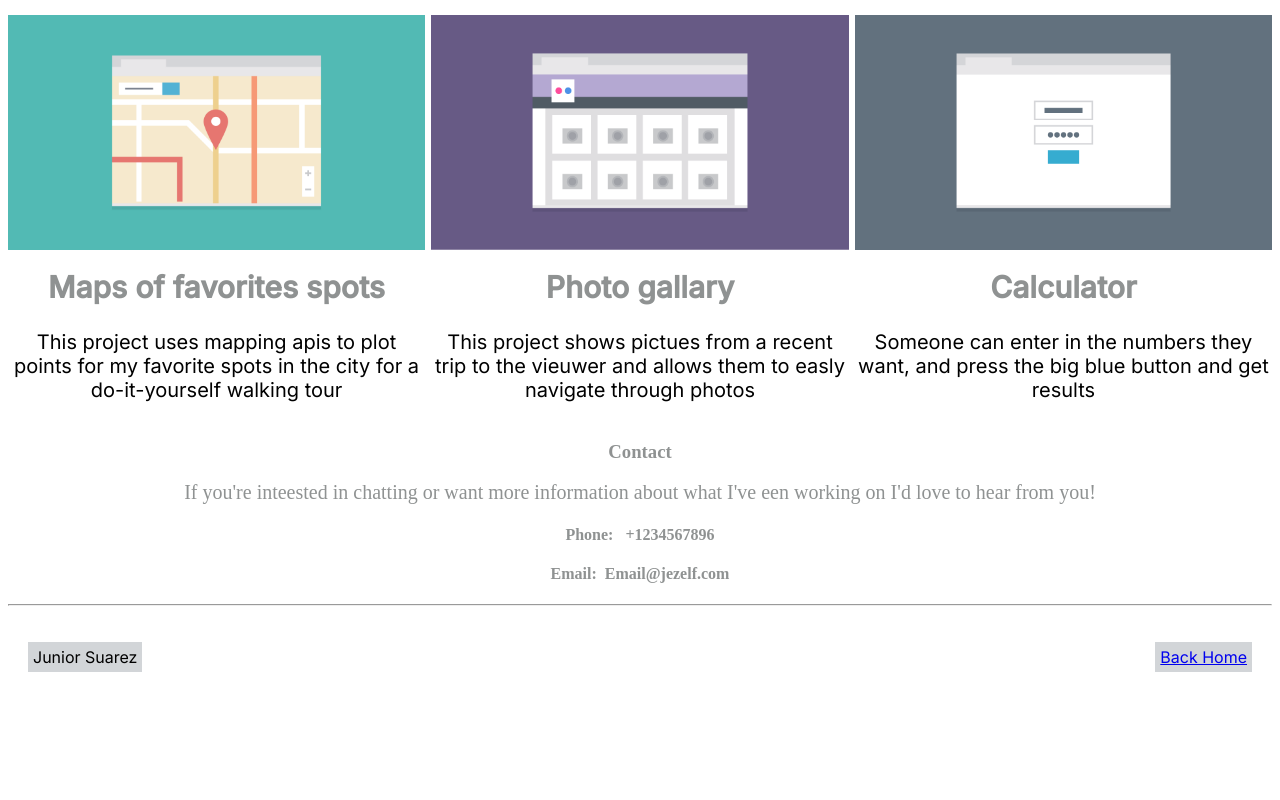
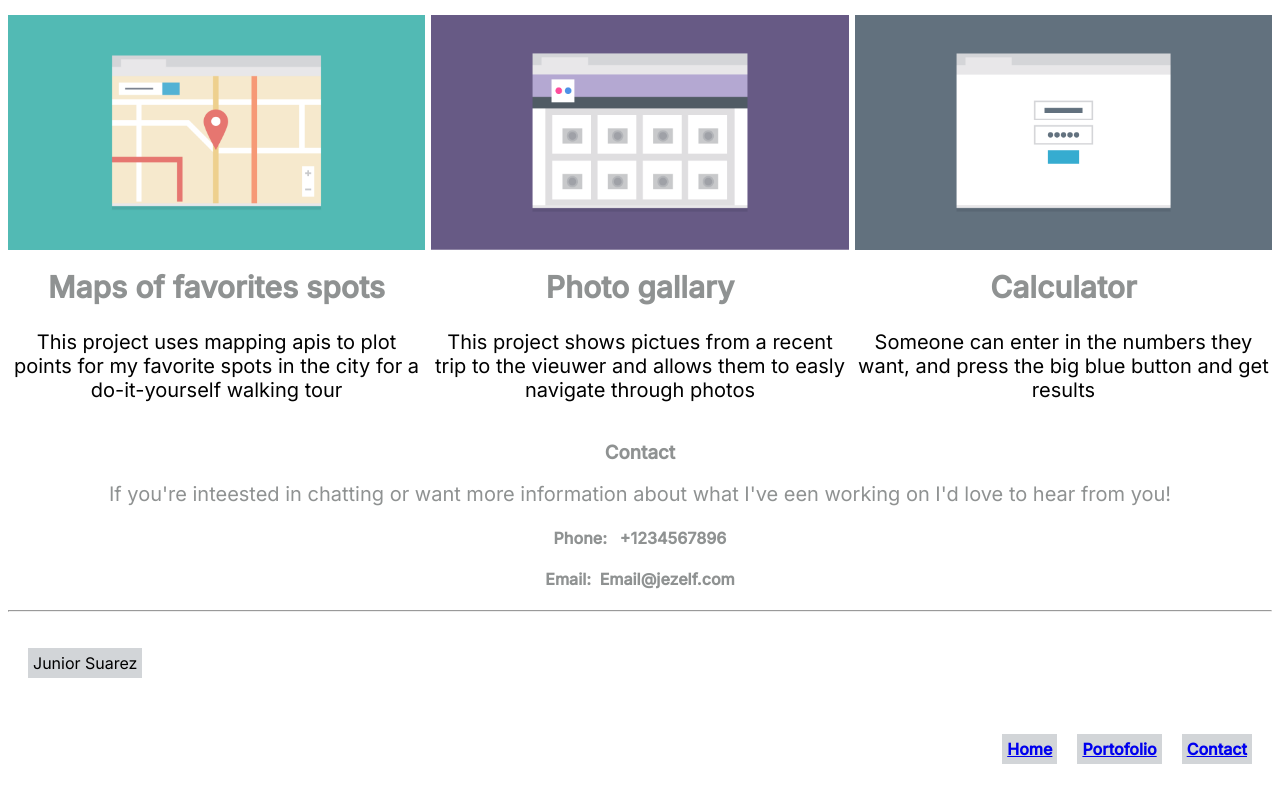
Before and after one commit to JuniorASP/responsive-layout-site, a plain HTML site: page index.html in a window 1280 px wide. Shown: the part 832-1632 px from the top of the page. Before the commit the page ends 1540 px from the top, so only its background shows below. Drawn offline with Linux system fonts and the light colour scheme.

Commit message:
responsive-layout-site

```diff
--- a/Css/styles.css
+++ b/Css/styles.css
@@ -1,5 +1,9 @@
 *{
 box-sizing: border-box;
+}
+
+body{
+    font-family: 'Inter', sans-serif;
 }
 h1{
 text-align: center;
@@ -13,14 +17,12 @@ text-align:center;
 
 ul li{
 margin: 10px;
-font-family: 'Inter', sans-serif;
 padding: 5px;
 background-color: rgb(210, 213, 216);
 }
 
 
 p{
-    font-family: 'Inter', sans-serif;
     text-align: center;
     font-size: 20px;
     margin-top: 20px;
@@ -29,13 +31,11 @@ p{
 
 
 h2{
-font-family: 'Inter', sans-serif;
 text-align: center;
 margin-top: 15px;
 color: rgb(143, 146, 146);
 font-size: 30px;
 }
-
 
 
 .profil{
@@ -55,6 +55,10 @@ margin: 0 auto;
 
 }
 
+.navo{
+display: none;
+}
+
 #foot,h3,h4{
 text-align: center;
 color: rgb(143, 146, 146);
@@ -64,7 +68,6 @@ color: rgb(143, 146, 146);
 font-size: 20px;
 }
 
-
 @media (min-width: 768px){
 ul{
 display: flex;
@@ -72,12 +75,16 @@ justify-content: center;
 padding: 10px;
 }
 
+.topfile{
+    display: none;
+}
 .flex{
 display: flex;
 justify-content: space-between;
 flex-grow: 1;
 
 }
+
 
 .profil{
    display: flex;
@@ -93,10 +100,22 @@ flex-grow: 1;
 }
 
 .card{
-    width: 48%;
+    width: 40%;
+}
+
+.navo{
+    display: flex;
+    flex-direction: row;
+    justify-content: flex-end;
 }
 
 @media (min-width: 1024px){
+
+    .navo{
+    display: flex;
+    flex-direction: row;
+    justify-content: flex-end;
+    }
 
 .jaa{
     display: flex;
@@ -109,5 +128,8 @@ flex-grow: 1;
 .card{
     width: 33%;
 }
+.topfile{
+    display: none;
 }
 }
+}
--- a/index.html
+++ b/index.html
@@ -84,9 +84,17 @@
   <nav>
   <ul class="flex">
   <li>Junior Suarez</li>
-  <li><a href="file:///C:/Users/Senior%20Junior/Desktop/VS%20codes/responsive-layout-site/index.html#top">Back Home</a></li>
+  <li class="topfile"><a href="file:///C:/Users/Senior%20Junior/Desktop/VS%20codes/responsive-layout-site/index.html#top">Back Home</a></li>
+</ul>
+  </nav>
+
+<nav>
+  <ul class="navo">
+    <li><b><a href="#home">Home</a></b></li>
+    <li><b><a href="#portofolio">Portofolio</a></b></li>
+    <li><b><a href="#contact">Contact</a></b></li>
   </ul>
-  </nav>
+</nav>
   </footer>
   </body>
   </html>
```
